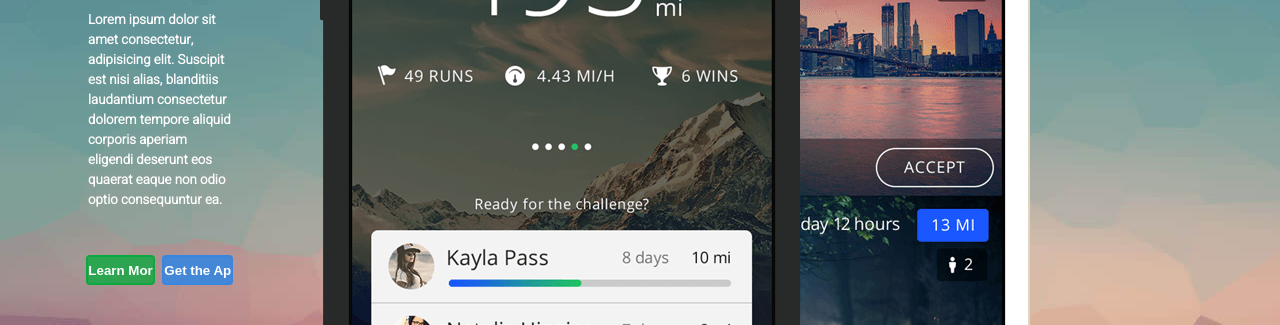
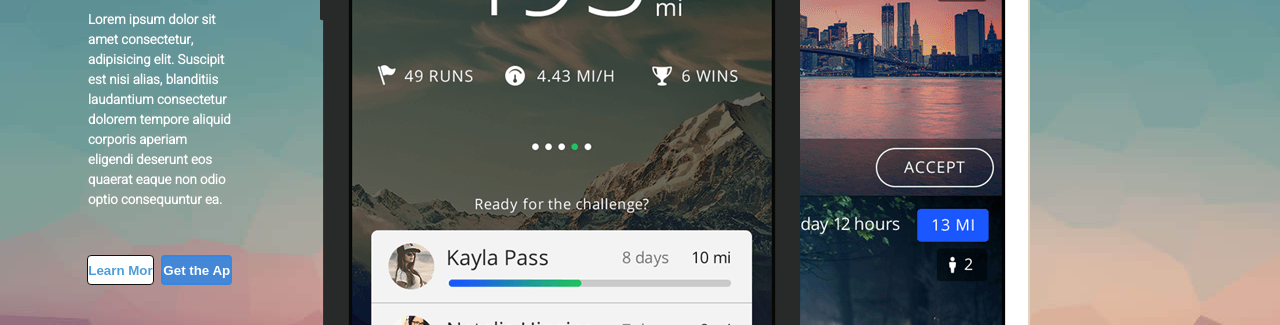
Before and after one commit to Bhasim/mobile-app, a plain HTML site: page index.html in a window 1280 px wide. In both pictures the pointer is over the input "Learn More". Shown: the part 475-800 px from the top of the page. Drawn offline with Linux system fonts and the light colour scheme; a web font is replaced by a local one.

Commit message:
give some hover for inputs buttons

```diff
--- a/css/main/buttons.css
+++ b/css/main/buttons.css
@@ -36,3 +36,10 @@ input[value="Get the App"]{
     background-color: #3786e0e3;
     border: 2px solid #3786e0e3
 }
+
+/* hover for inputs buttons */
+input:hover {
+    background-color: #ffffff;
+    color: #4c9ed9;
+    border:1px solid #111;
+}
```
